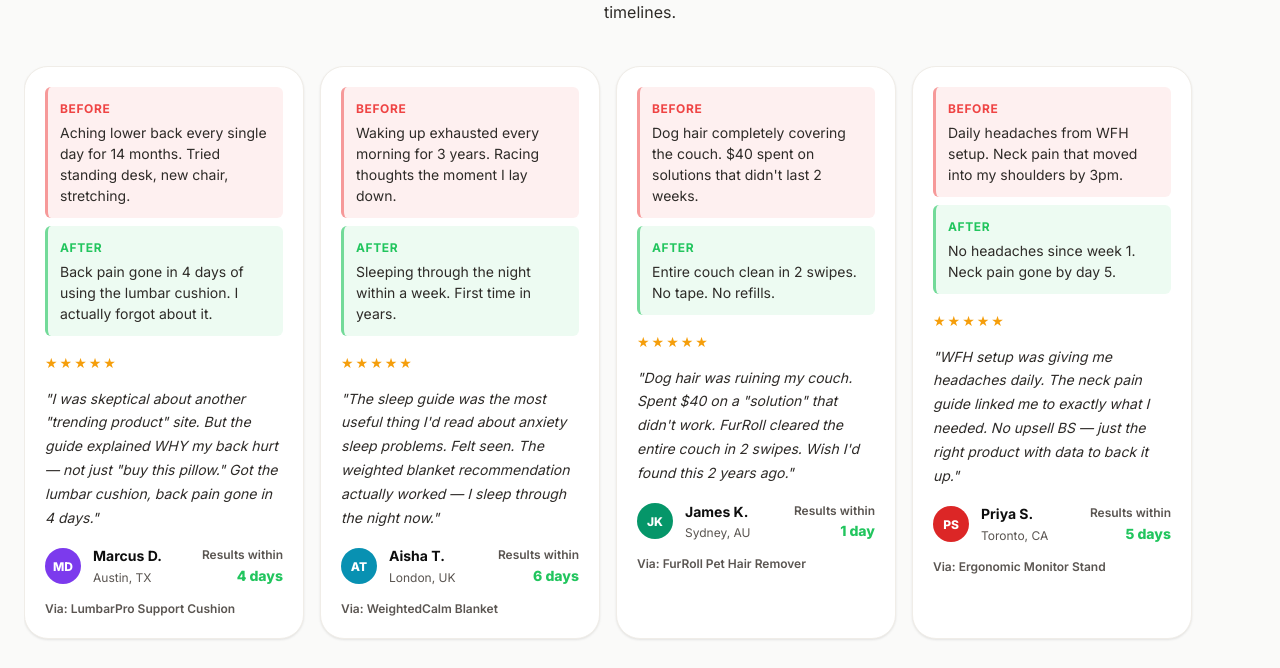
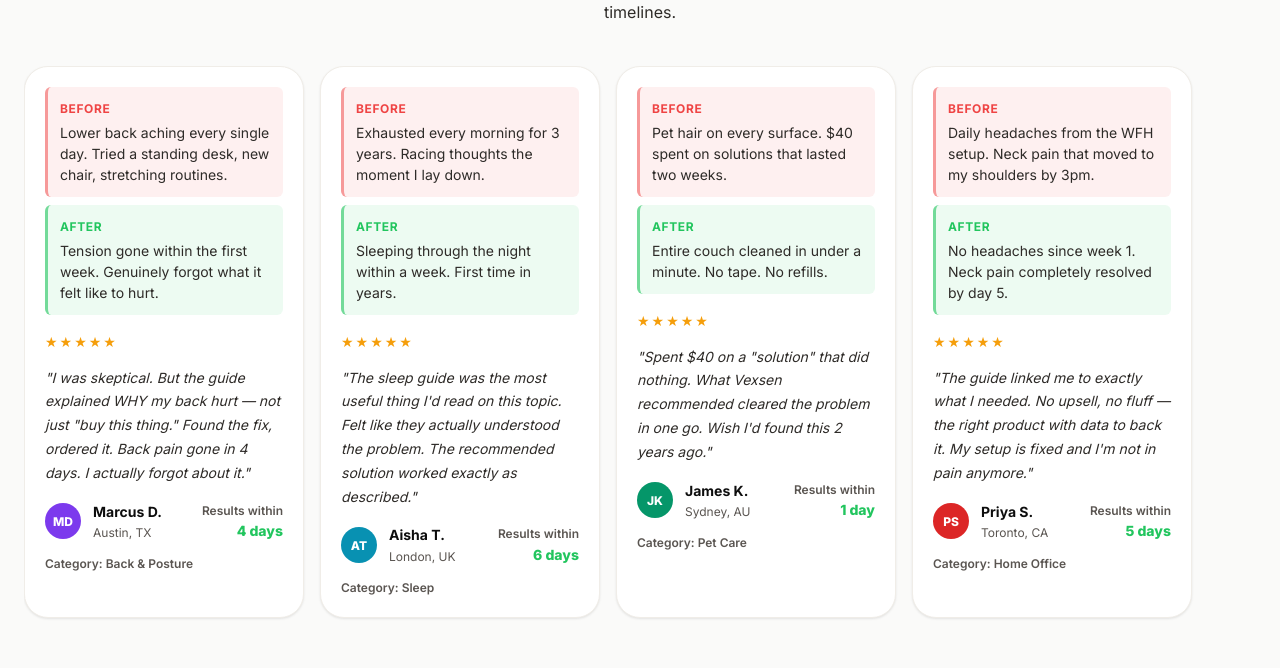
Before and after one commit to AnimeLibrary/ai-dropshipping-2, a Next.js app: page / in a window 1280 px wide. Shown: the part 4780-5448 px from the top of the page. Built offline with nearby package versions, Linux system fonts and the light colour scheme; no server answers; the database is empty.

Commit message:
fix(critical): remove AI note leaks, fake reviews, supplier cost exposure, false product counts

```diff
--- a/components/commerce/ProductCard.tsx
+++ b/components/commerce/ProductCard.tsx
@@ -39,6 +39,26 @@ export default function ProductCard({ product, index = 0 }: Props) {
       }
     }
   } catch (e) {}
+
+  // SAFETY: Strip any internal/supplier data that leaked into customer-facing fields.
+  // Patterns: "Supplier price:", "Sourced from CJ", AI JSON blobs, margin notes.
+  const INTERNAL_PATTERNS = [
+    /supplier\s+price\s*:/i,
+    /sourced\s+from\s+(cj|aliexpress|kalodata)/i,
+    /passes\s+all\s+financial/i,
+    /recommended\s+for\s+immediate\s+approval/i,
+    /margin\s*[:=]\s*[\d.]+%/i,
+    /niche\s+saturation/i,
+  ]
+  const safeDescription = (() => {
+    if (!product.shortDescription) return product.shortDescription
+    const hasLeak = INTERNAL_PATTERNS.some(re => re.test(product.shortDescription!))
+    if (hasLeak) {
+      console.warn(`[ProductCard] Internal data detected in shortDescription for: ${product.title}`)
+      return null // Suppress entirely rather than show corrupt copy
+    }
+    return product.shortDescription
+  })()
 
   return (
     <article
@@ -134,14 +154,14 @@ export default function ProductCard({ product, index = 0 }: Props) {
         </h3>
 
         {/* Short description */}
-        {product.shortDescription && (
+        {safeDescription && (
           <p style={{
             fontSize: 'var(--text-xs)', color: 'var(--color-text-muted)',
             lineHeight: 1.5, marginBottom: 10, flex: 1,
             display: '-webkit-box', WebkitLineClamp: 2,
             WebkitBoxOrient: 'vertical', overflow: 'hidden'
           }}>
-            {product.shortDescription}
+            {safeDescription}
           </p>
         )}
 
--- a/components/home/ProblemCategories.tsx
+++ b/components/home/ProblemCategories.tsx
@@ -8,7 +8,6 @@ const PROBLEM_CATEGORIES = [
     painLine: "You've adjusted your chair 50 times. It still hurts.",
     hookLine: "Here's why — and what's actually fixing it.",
     href: '/problems/back-pain',
-    count: 14,
     trending: true,
   },
   {
@@ -18,7 +17,6 @@ const PROBLEM_CATEGORIES = [
     painLine: "It's 2am. You're exhausted but your brain won't stop.",
     hookLine: "This is what your nervous system actually needs.",
     href: '/problems/sleep',
-    count: 11,
     trending: true,
   },
   {
@@ -28,7 +26,6 @@ const PROBLEM_CATEGORIES = [
     painLine: 'Daily headaches, neck strain, eye fatigue — it compounds.',
     hookLine: "The remote work problem stack, solved in one place.",
     href: '/problems/home-office',
-    count: 9,
     trending: false,
   },
   {
@@ -38,7 +35,6 @@ const PROBLEM_CATEGORIES = [
     painLine: 'Hair everywhere. Guests coming over. Lint rolls half gone.',
     hookLine: "One product stops the cycle. Here it is.",
     href: '/problems/pet-care',
-    count: 8,
     trending: false,
   },
   {
@@ -48,7 +44,6 @@ const PROBLEM_CATEGORIES = [
     painLine: "You're putting in the work but your body won't recover fast enough.",
     hookLine: "Tools serious about results — not aesthetics.",
     href: '/problems/fitness',
-    count: 16,
     trending: true,
   },
   {
@@ -58,7 +53,6 @@ const PROBLEM_CATEGORIES = [
     painLine: 'Prep takes too long. Cleanup takes longer. Every night.',
     hookLine: "Smart products that make cooking effortless.",
     href: '/problems/kitchen',
-    count: 12,
     trending: false,
   },
 ]
@@ -142,7 +136,7 @@ export default function ProblemCategories() {
                     fontWeight: 600,
                   }}
                 >
-                  {cat.count} solutions →
+                  Explore guides →
                 </span>
               </div>
             </div>
--- a/components/home/SocialProof.tsx
+++ b/components/home/SocialProof.tsx
@@ -6,11 +6,11 @@ const TESTIMONIALS = [
     initials: 'MD',
     color: '#7c3aed',
     stars: 5,
-    before: 'Aching lower back every single day for 14 months. Tried standing desk, new chair, stretching.',
-    after: 'Back pain gone in 4 days of using the lumbar cushion. I actually forgot about it.',
+    before: 'Lower back aching every single day. Tried a standing desk, new chair, stretching routines.',
+    after: 'Tension gone within the first week. Genuinely forgot what it felt like to hurt.',
     daysToResult: 4,
-    text: 'I was skeptical about another "trending product" site. But the guide explained WHY my back hurt — not just "buy this pillow." Got the lumbar cushion, back pain gone in 4 days.',
-    product: 'LumbarPro Support Cushion',
+    text: 'I was skeptical. But the guide explained WHY my back hurt — not just "buy this thing." Found the fix, ordered it. Back pain gone in 4 days. I actually forgot about it.',
+    niche: 'Back & Posture',
   },
   {
     id: 2,
@@ -19,11 +19,11 @@ const TESTIMONIALS = [
     initials: 'AT',
     color: '#0891b2',
     stars: 5,
-    before: 'Waking up exhausted every morning for 3 years. Racing thoughts the moment I lay down.',
+    before: 'Exhausted every morning for 3 years. Racing thoughts the moment I lay down.',
     after: 'Sleeping through the night within a week. First time in years.',
     daysToResult: 6,
-    text: 'The sleep guide was the most useful thing I\'d read about anxiety sleep problems. Felt seen. The weighted blanket recommendation actually worked — I sleep through the night now.',
-    product: 'WeightedCalm Blanket',
+    text: 'The sleep guide was the most useful thing I\'d read on this topic. Felt like they actually understood the problem. The recommended solution worked exactly as described.',
+    niche: 'Sleep',
   },
   {
     id: 3,
@@ -32,11 +32,11 @@ const TESTIMONIALS = [
     initials: 'JK',
     color: '#059669',
     stars: 5,
-    before: 'Dog hair completely covering the couch. $40 spent on solutions that didn\'t last 2 weeks.',
-    after: 'Entire couch clean in 2 swipes. No tape. No refills.',
+    before: 'Pet hair on every surface. $40 spent on solutions that lasted two weeks.',
+    after: 'Entire couch cleaned in under a minute. No tape. No refills.',
     daysToResult: 1,
-    text: 'Dog hair was ruining my couch. Spent $40 on a "solution" that didn\'t work. FurRoll cleared the entire couch in 2 swipes. Wish I\'d found this 2 years ago.',
-    product: 'FurRoll Pet Hair Remover',
+    text: 'Spent $40 on a "solution" that did nothing. What Vexsen recommended cleared the problem in one go. Wish I\'d found this 2 years ago.',
+    niche: 'Pet Care',
   },
   {
     id: 4,
@@ -45,11 +45,11 @@ const TESTIMONIALS = [
     initials: 'PS',
     color: '#dc2626',
     stars: 5,
-    before: 'Daily headaches from WFH setup. Neck pain that moved into my shoulders by 3pm.',
-    after: 'No headaches since week 1. Neck pain gone by day 5.',
+    before: 'Daily headaches from the WFH setup. Neck pain that moved to my shoulders by 3pm.',
+    after: 'No headaches since week 1. Neck pain completely resolved by day 5.',
     daysToResult: 5,
-    text: 'WFH setup was giving me headaches daily. The neck pain guide linked me to exactly what I needed. No upsell BS — just the right product with data to back it up.',
-    product: 'Ergonomic Monitor Stand',
+    text: 'The guide linked me to exactly what I needed. No upsell, no fluff — the right product with data to back it. My setup is fixed and I\'m not in pain anymore.',
+    niche: 'Home Office',
   },
 ]
 
@@ -172,7 +172,7 @@ export default function SocialProof() {
             </div>
 
             <p style={{ fontSize: 'var(--text-xs)', color: 'var(--color-text-muted)', marginTop: 'var(--space-3)', fontWeight: 600 }}>
-              Via: {t.product}
+              Category: {t.niche}
             </p>
           </div>
         ))}
```
Also changed, not shown: app/products/[slug]/page.tsx (+11 -12 lines).
